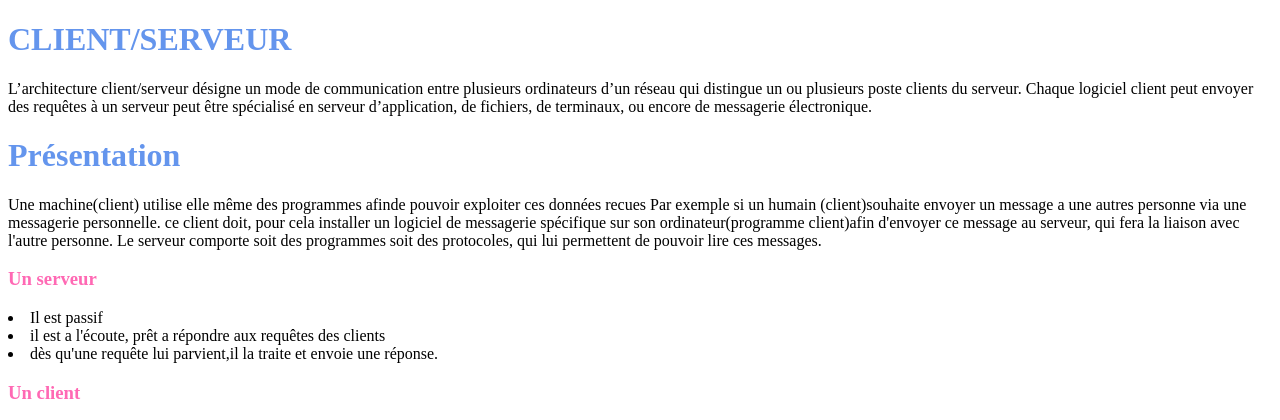
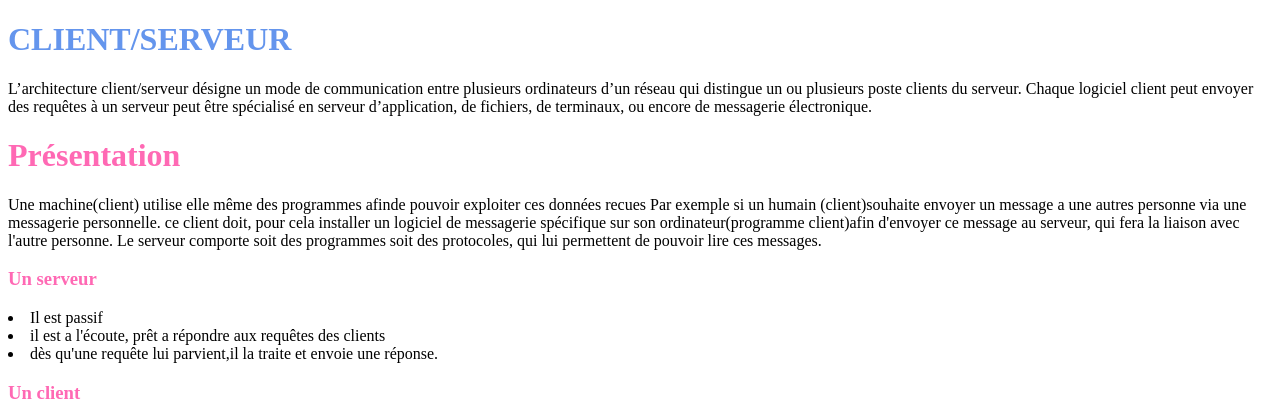
Before and after one commit to Louiselegllx/Mon-site-Louise, a plain HTML site: page index.html in a window 1280 px wide. Shown: the top 420 px of the page. Drawn offline with Linux system fonts and the light colour scheme.

Commit message:
nouveau13

```diff
--- a/index.html
+++ b/index.html
@@ -10,7 +10,7 @@
     <h1 style="color:cornflowerblue">CLIENT/SERVEUR</h1>
     <p>L’architecture client/serveur désigne un mode de communication entre plusieurs ordinateurs d’un réseau qui distingue un ou plusieurs poste clients du serveur.
         Chaque logiciel client peut envoyer des requêtes à un serveur peut être spécialisé en serveur d’application, de fichiers, de terminaux, ou encore de messagerie électronique.</p>
-        <h1 style="color:cornflowerblue">Présentation</h1>
+        <h1 style="color:hotpink">Présentation</h1>
     <p>Une machine(client) utilise elle même des programmes afinde pouvoir exploiter ces données recues
         Par exemple si un humain (client)souhaite envoyer un message a une autres personne via une messagerie personnelle. ce client doit, pour cela installer un logiciel de messagerie spécifique sur son ordinateur(programme client)afin d'envoyer ce message au serveur, qui fera la liaison avec l'autre personne. Le serveur comporte soit des programmes soit des protocoles, qui lui permettent de pouvoir lire ces messages.</p>
         <h3 style="color:hotpink">Un serveur</h3>
```
